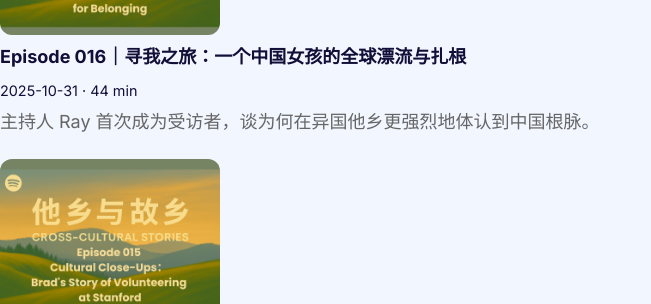
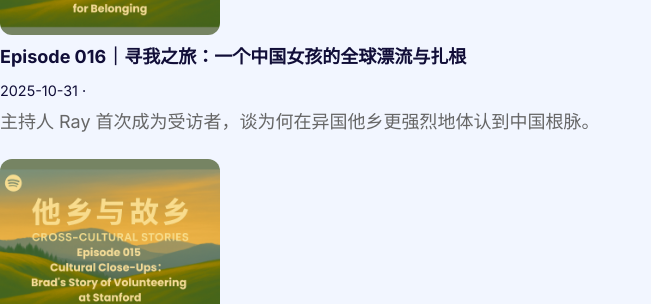
Before and after one commit to Ray2024Ray/cross-cultural-stories-website, a Jekyll site: the page built from site/episodes.md, in a window 1280 px wide and 900 px high, scrolled down 378 px. Shown: the part 178-482 px from the top of the window, without its empty margins (0-651 px from the left). Built offline with Jekyll 4.4.1, drawn with Linux system fonts in a browser that asks for light colours.

Commit message:
Update episode 016 metadata and language to English

```diff
--- a/site/collections/_episodes/ep016.md
+++ b/site/collections/_episodes/ep016.md
@@ -2,7 +2,7 @@
 layout: default
 title: "Episode 016｜寻我之旅：一个中国女孩的全球漂流与扎根"
 date: 2025-10-31
-duration: "44 min"
+lang: en
 cover: /images/episodes/ep016.png
 spotify: https://open.spotify.com/episode/3TWgDOmmiFgUph3kghStfy
 tags: ["职业发展","跨文化","身份认同"]
```
